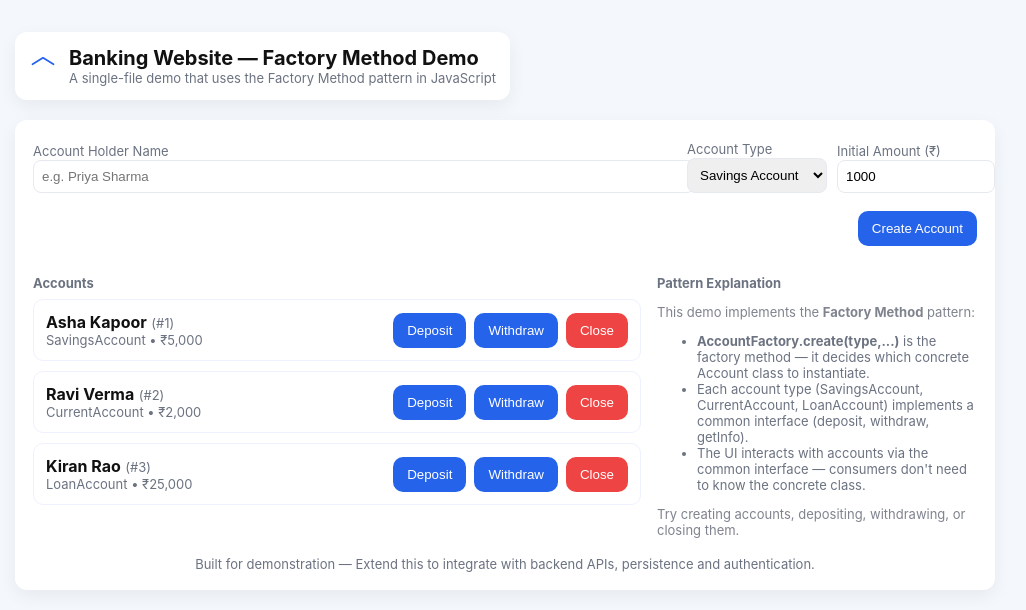
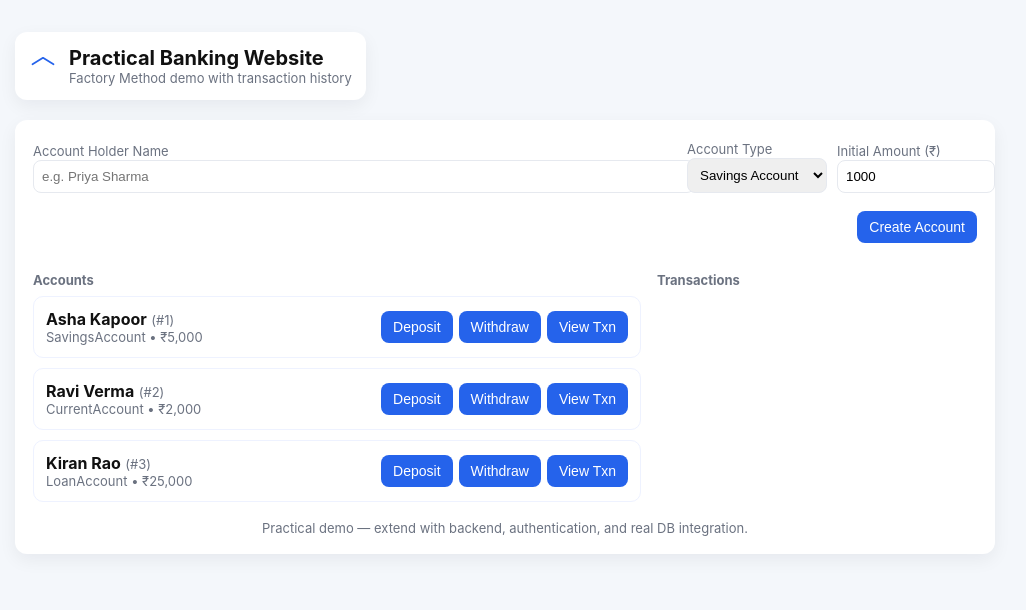
Before and after one commit to ajitkumar891208/SESD-Assignment6, a plain HTML site: page Banking App - Factory Method.html in a window 1280 px wide. Shown: the whole page, without its empty margins (135-1161 px from the left). Drawn offline with Linux system fonts and the light colour scheme.

Commit message:
revised2

```diff
--- a/Banking App - Factory Method.html
+++ b/Banking App - Factory Method.html
@@ -3,7 +3,7 @@
 <head>
   <meta charset="utf-8" />
   <meta name="viewport" content="width=device-width,initial-scale=1" />
-  <title>Banking Website — Factory Method Demo</title>
+  <title>Practical Banking Website</title>
   <style>
     :root{--bg:#f4f7fb;--card:#fff;--accent:#2563eb;--muted:#6b7280}
     body{font-family:Inter,ui-sans-serif,system-ui,Segoe UI,Roboto,"Helvetica Neue",Arial;background:var(--bg);margin:0;padding:32px;color:#111}
@@ -14,15 +14,18 @@
     form{display:grid;grid-template-columns:1fr 140px 140px;gap:10px;align-items:end}
     label{font-size:13px;color:var(--muted)}
     input,select{width:100%;padding:8px;border-radius:8px;border:1px solid #e6e9ef}
-    button{padding:10px 14px;border-radius:10px;border:0;background:var(--accent);color:white;cursor:pointer}
+    button{padding:8px 12px;border-radius:8px;border:0;background:var(--accent);color:white;cursor:pointer;font-size:14px}
     .grid{display:grid;grid-template-columns:1fr 320px;gap:16px;margin-top:16px}
     .accounts-list{display:flex;flex-direction:column;gap:10px}
     .acct{display:flex;justify-content:space-between;align-items:center;padding:12px;border-radius:10px;border:1px solid #eef2ff}
     .small{font-size:13px;color:var(--muted)}
-    .controls{display:flex;gap:8px}
+    .controls{display:flex;gap:6px}
     .muted{color:var(--muted)}
     .note{font-size:13px;color:#0f172a88;margin-top:10px}
     footer{margin-top:18px;text-align:center;color:var(--muted);font-size:13px}
+    table{width:100%;border-collapse:collapse;margin-top:10px}
+    th,td{border:1px solid #e6e9ef;padding:6px;text-align:left;font-size:13px}
+    th{background:#f9fafb}
   </style>
 </head>
 <body>
@@ -31,8 +34,8 @@
       <div class="card" style="padding:14px;display:flex;align-items:center;gap:12px">
         <svg width="28" height="28" viewBox="0 0 24 24" fill="none" xmlns="http://www.w3.org/2000/svg"><path d="M3 10.5L12 5l9 5.5" stroke="#2563eb" stroke-width="1.5" stroke-linecap="round" stroke-linejoin="round"/></svg>
         <div>
-          <h1>Banking Website — Factory Method Demo</h1>
-          <div class="small">A single-file demo that uses the Factory Method pattern in JavaScript</div>
+          <h1>Practical Banking Website</h1>
+          <div class="small">Factory Method demo with transaction history</div>
         </div>
       </div>
     </div>
@@ -67,74 +70,49 @@
         </div>
 
         <div>
-          <h3 class="small">Pattern Explanation</h3>
-          <div class="note">
-            This demo implements the <strong>Factory Method</strong> pattern:
-            <ul class="muted">
-              <li><strong>AccountFactory.create(type,...)</strong> is the factory method — it decides which concrete Account class to instantiate.</li>
-              <li>Each account type (SavingsAccount, CurrentAccount, LoanAccount) implements a common interface (deposit, withdraw, getInfo).</li>
-              <li>The UI interacts with accounts via the common interface — consumers don't need to know the concrete class.</li>
-            </ul>
-            Try creating accounts, depositing, withdrawing, or closing them.
-          </div>
+          <h3 class="small">Transactions</h3>
+          <div id="transactions"></div>
         </div>
       </div>
 
-      <footer>Built for demonstration — Extend this to integrate with backend APIs, persistence and authentication.</footer>
+      <footer>Practical demo — extend with backend, authentication, and real DB integration.</footer>
     </div>
   </div>
 
   <script>
-    // --------------------------
-    // Factory Method Implementation
-    // --------------------------
-
-    // Base class (interface-like) for accounts
     class Account {
       constructor(holder, balance = 0) {
         this.id = Account._nextId++;
         this.holder = holder;
         this.balance = Number(balance) || 0;
         this.createdAt = new Date();
+        this.transactions = [];
       }
-
       deposit(amount) {
         amount = Number(amount);
         if (amount <= 0) throw new Error('Amount must be positive');
         this.balance += amount;
+        this.transactions.push({date:new Date(),type:'Deposit',amount});
         return this.balance;
       }
-
       withdraw(amount) {
         amount = Number(amount);
         if (amount <= 0) throw new Error('Amount must be positive');
         if (amount > this.balance) throw new Error('Insufficient funds');
         this.balance -= amount;
+        this.transactions.push({date:new Date(),type:'Withdraw',amount});
         return this.balance;
       }
-
       getInfo() {
-        return {
-          id: this.id,
-          holder: this.holder,
-          balance: this.balance,
-          type: this.constructor.name,
-          createdAt: this.createdAt,
-        };
+        return {id:this.id,holder:this.holder,balance:this.balance,type:this.constructor.name,createdAt:this.createdAt};
       }
     }
     Account._nextId = 1;
 
-    // Concrete account types
     class SavingsAccount extends Account {
       constructor(holder, balance, interestRate = 0.04) {
         super(holder, balance);
         this.interestRate = interestRate;
-      }
-
-      // savings-specific method
-      applyInterest() {
-        this.balance += this.balance * this.interestRate;
       }
     }
 
@@ -143,155 +121,95 @@
         super(holder, balance);
         this.overdraftLimit = overdraftLimit;
       }
-
-      // allow withdraw up to overdraft limit
       withdraw(amount) {
         amount = Number(amount);
         if (amount <= 0) throw new Error('Amount must be positive');
         if (amount > this.balance + this.overdraftLimit) throw new Error('Exceeds overdraft limit');
         this.balance -= amount;
+        this.transactions.push({date:new Date(),type:'Withdraw',amount});
         return this.balance;
       }
     }
 
     class LoanAccount extends Account {
       constructor(holder, loanAmount, interestRate = 0.10) {
-        // For a loan account, balance represents amount owed
         super(holder, Number(loanAmount));
         this.interestRate = interestRate;
         this.isLoan = true;
       }
-
-      // on deposit -> reduce loan
       deposit(amount) {
         amount = Number(amount);
         if (amount <= 0) throw new Error('Amount must be positive');
-        this.balance -= amount; // reduce owed amount
+        this.balance -= amount;
         if (this.balance < 0) this.balance = 0;
+        this.transactions.push({date:new Date(),type:'Loan Repayment',amount});
         return this.balance;
       }
-
-      // withdrawing from loan account is not allowed
-      withdraw() {
-        throw new Error('Withdrawals not allowed from Loan Account');
-      }
-
-      applyInterest() {
-        this.balance += this.balance * this.interestRate;
-      }
+      withdraw() { throw new Error('Withdrawals not allowed from Loan Account'); }
     }
 
-    // Factory
     class AccountFactory {
       static create(type, holder, amount) {
-        switch (type) {
-          case 'savings':
-            return new SavingsAccount(holder, amount);
-          case 'current':
-            return new CurrentAccount(holder, amount);
-          case 'loan':
-            return new LoanAccount(holder, amount);
-          default:
-            throw new Error('Unknown account type: ' + type);
+        switch(type){
+          case 'savings': return new SavingsAccount(holder, amount);
+          case 'current': return new CurrentAccount(holder, amount);
+          case 'loan': return new LoanAccount(holder, amount);
+          default: throw new Error('Unknown type');
         }
       }
     }
 
-    // --------------------------
-    // Simple in-memory repository (simulate persistence)
-    // --------------------------
-    const repository = {
-      accounts: [],
-      add(acc) { this.accounts.push(acc); },
-      removeById(id) { this.accounts = this.accounts.filter(a => a.id !== id); },
-      getById(id) { return this.accounts.find(a => a.id === id); }
-    };
+    const repository = {accounts:[],add(acc){this.accounts.push(acc);},removeById(id){this.accounts=this.accounts.filter(a=>a.id!==id);},getById(id){return this.accounts.find(a=>a.id===id);}};
 
-    // --------------------------
-    // UI wiring
-    // --------------------------
-    const form = document.getElementById('createForm');
-    const accountsEl = document.getElementById('accounts');
+    const form=document.getElementById('createForm');
+    const accountsEl=document.getElementById('accounts');
+    const transactionsEl=document.getElementById('transactions');
 
-    function renderAccounts() {
-      accountsEl.innerHTML = '';
-      if (repository.accounts.length === 0) {
-        accountsEl.innerHTML = '<div class="muted">No accounts yet — create one using the form above.</div>';
-        return;
-      }
-
-      repository.accounts.forEach(acc => {
-        const info = acc.getInfo();
-        const div = document.createElement('div');
-        div.className = 'acct';
-
-        const left = document.createElement('div');
-        left.innerHTML = `<div><strong>${info.holder}</strong> <span class="small">(#${info.id})</span></div>
-                          <div class="small">${info.type} • ₹${info.balance.toLocaleString()}</div>`;
-
-        const right = document.createElement('div');
-        right.className = 'controls';
-
-        const depositBtn = document.createElement('button');
-        depositBtn.textContent = 'Deposit';
-        depositBtn.onclick = () => actionPrompt(acc.id, 'deposit');
-
-        const withdrawBtn = document.createElement('button');
-        withdrawBtn.textContent = 'Withdraw';
-        withdrawBtn.onclick = () => actionPrompt(acc.id, 'withdraw');
-
-        const closeBtn = document.createElement('button');
-        closeBtn.textContent = 'Close';
-        closeBtn.style.background = '#ef4444';
-        closeBtn.onclick = () => {
-          if (confirm('Close account #' + info.id + ' ?')) { repository.removeById(info.id); renderAccounts(); }
-        };
-
-        right.appendChild(depositBtn);
-        right.appendChild(withdrawBtn);
-        right.appendChild(closeBtn);
-
-        div.appendChild(left);
-        div.appendChild(right);
+    function renderAccounts(){
+      accountsEl.innerHTML='';
+      if(repository.accounts.length===0){accountsEl.innerHTML='<div class="muted">No accounts yet.</div>';return;}
+      repository.accounts.forEach(acc=>{
+        const info=acc.getInfo();
+        const div=document.createElement('div');
+        div.className='acct';
+        const left=document.createElement('div');
+        left.innerHTML=`<div><strong>${info.holder}</strong> <span class="small">(#${info.id})</span></div><div class="small">${info.type} • ₹${info.balance.toLocaleString()}</div>`;
+        const right=document.createElement('div');
+        right.className='controls';
+        const dep=document.createElement('button');dep.textContent='Deposit';dep.onclick=()=>actionPrompt(acc.id,'deposit');
+        const wit=document.createElement('button');wit.textContent='Withdraw';wit.onclick=()=>actionPrompt(acc.id,'withdraw');
+        const view=document.createElement('button');view.textContent='View Txn';view.onclick=()=>renderTransactions(acc);
+        right.append(dep,wit,view);
+        div.append(left,right);
         accountsEl.appendChild(div);
       });
     }
 
-    function actionPrompt(id, action) {
-      const acc = repository.getById(id);
-      if (!acc) return alert('Account not found');
-      const amt = prompt(`${action} amount for account #${id} (${acc.holder})` , '1000');
-      if (amt === null) return; // cancelled
-      try {
-        if (action === 'deposit') acc.deposit(Number(amt));
-        else if (action === 'withdraw') acc.withdraw(Number(amt));
-        renderAccounts();
-      } catch (e) {
-        alert('Error: ' + e.message);
-      }
+    function renderTransactions(acc){
+      const info=acc.getInfo();
+      let html=`<strong>${info.holder}</strong> (#${info.id})<br/><table><tr><th>Date</th><th>Type</th><th>Amount (₹)</th></tr>`;
+      acc.transactions.forEach(t=>{html+=`<tr><td>${t.date.toLocaleString()}</td><td>${t.type}</td><td>${t.amount}</td></tr>`});
+      html+='</table>';
+      transactionsEl.innerHTML=html;
     }
 
-    form.addEventListener('submit', (e) => {
+    function actionPrompt(id,action){
+      const acc=repository.getById(id);if(!acc)return;
+      const amt=prompt(`${action} amount for ${acc.holder}`, '1000');
+      if(amt===null)return;
+      try{if(action==='deposit')acc.deposit(Number(amt));else if(action==='withdraw')acc.withdraw(Number(amt));renderAccounts();renderTransactions(acc);}catch(e){alert(e.message)}
+    }
+
+    form.addEventListener('submit',e=>{
       e.preventDefault();
-      const holder = document.getElementById('holder').value.trim();
-      const type = document.getElementById('type').value;
-      const amount = Number(document.getElementById('balance').value) || 0;
+      const holder=document.getElementById('holder').value.trim();
+      const type=document.getElementById('type').value;
+      const amount=Number(document.getElementById('balance').value)||0;
+      try{const acc=AccountFactory.create(type,holder,amount);repository.add(acc);form.reset();document.getElementById('balance').value=1000;renderAccounts();}catch(err){alert(err.message)}});
 
-      try {
-        const account = AccountFactory.create(type, holder, amount);
-        repository.add(account);
-        form.reset();
-        document.getElementById('balance').value = 1000;
-        renderAccounts();
-      } catch (err) {
-        alert('Could not create account: ' + err.message);
-      }
-    });
-
-    // seed some sample accounts
-    repository.add(AccountFactory.create('savings', 'Asha Kapoor', 5000));
-    repository.add(AccountFactory.create('current', 'Ravi Verma', 2000));
-    repository.add(AccountFactory.create('loan', 'Kiran Rao', 25000));
+    repository.add(AccountFactory.create('savings','Asha Kapoor',5000));
+    repository.add(AccountFactory.create('current','Ravi Verma',2000));
+    repository.add(AccountFactory.create('loan','Kiran Rao',25000));
     renderAccounts();
   </script>
 </body>
```
